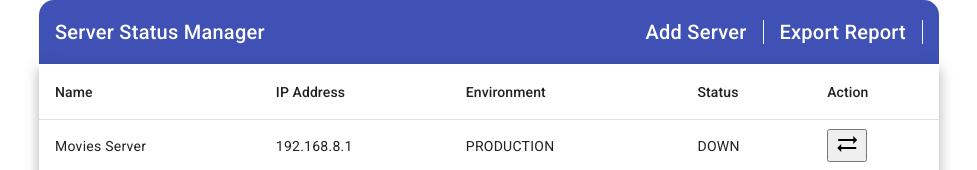
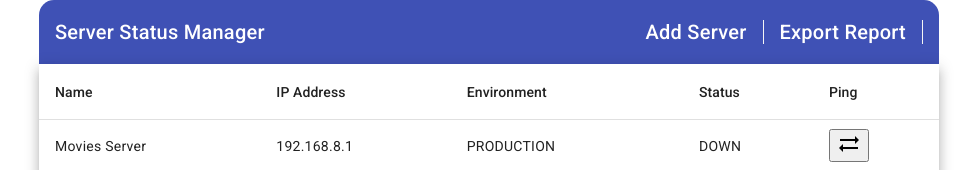
Before and after one commit to PhindulooMulaudzi/server-status-client, an Angular app in the folder client/: page / in a window 1280 px wide. Shown: the top 170 px of the page, without its empty margins (151-1128 px from the left). Built offline with nearby package versions, Linux system fonts and the light colour scheme.

Commit message:
replace action with ping

```diff
--- a/client/src/app/server-status/server-status.component.html
+++ b/client/src/app/server-status/server-status.component.html
@@ -24,8 +24,8 @@
   </ng-container>
 
   <!-- Status Column -->
-  <ng-container matColumnDef="action">
-    <th mat-header-cell *matHeaderCellDef>Action</th>
+  <ng-container matColumnDef="ping">
+    <th mat-header-cell *matHeaderCellDef>Ping</th>
     <td mat-cell *matCellDef="let server">
       <button (click)="pingServer(server)">
         <mat-icon>sync_alt</mat-icon>
--- a/client/src/app/server-status/server-status.component.ts
+++ b/client/src/app/server-status/server-status.component.ts
@@ -46,7 +46,7 @@ export class ServerStatusComponent {
     'ipAddress',
     'environment',
     'status',
-    'action',
+    'ping',
   ];
   dataSource = SERVER_STATUS_DATA;
 
```
